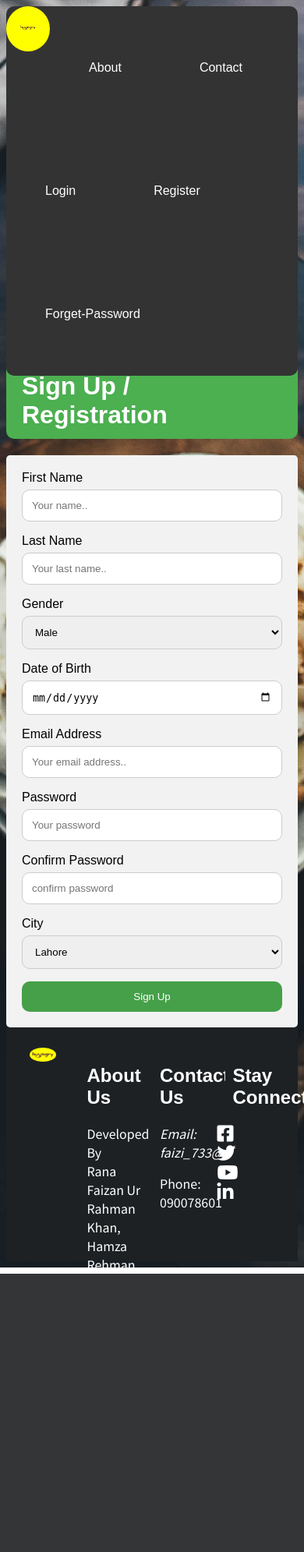
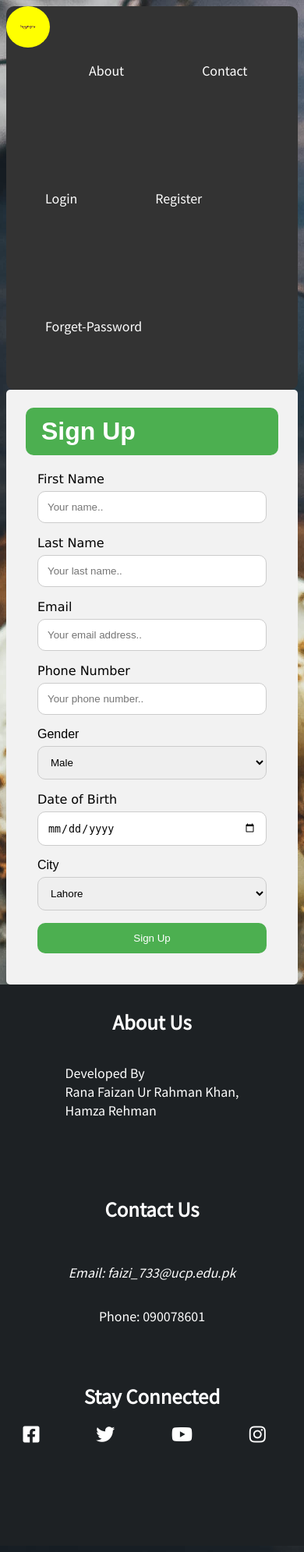
Before and after one commit to RanaFaizan/Huungry, a PHP site: page /register.html in a window 390 px wide; the page is wider, and only the part inside the window is pictured. Shown: that part at 78% size. Before the commit the page ends 1634 px from the top of that part, so only its background shows below. Run offline with PHP 8.4, Linux system fonts and the light colour scheme; some libraries are stand-ins or nearby versions.

Commit message:
Updated responsive layout for all pages except about and home page

```diff
--- a/css/coloumns.css
+++ b/css/coloumns.css
@@ -1,8 +1,8 @@
 .column {
     float: left;
-    width: 25%;
+    width: 100%;
     padding: 10px;
-    height: 300px; /* Should be removed. Only for demonstration */
+    height: 15em; /* Should be removed. Only for demonstration */
     background-color: #1d2124;
 }
 
--- a/css/form.css
+++ b/css/form.css
@@ -69,7 +69,7 @@ span{
 .container {
     border-radius: 5px;
     background-color: #f2f2f2;
-    padding: 20px;
+    padding: 40px;
 }
 
 button{
@@ -94,20 +94,30 @@ footer{
     background-size: cover;
 }
 
-footer p{
+footer p,a,address{
     color: white;
     text-decoration: none;
     font-family: 'Noto Sans JP', sans-serif;
+    display: flex;
+    flex-wrap: wrap;
+    justify-content: center;
 }
 
-footer p a{
-    color: white;
-    text-decoration: none;
-    font-family: 'Noto Sans JP', sans-serif;
+.icons{
+    display: flex;
+    flex-direction: row;
+    justify-content: space-around;
+
 }
 
-footer address{
-    color: white;
-    text-decoration: none;
-    font-family: 'Noto Sans JP', sans-serif;
-}
+/*footer a{*/
+    /*color: white;*/
+    /*text-decoration: none;*/
+    /*font-family: 'Noto Sans JP', sans-serif;*/
+/*}*/
+
+/*footer address{*/
+    /*color: white;*/
+    /*text-decoration: none;*/
+    /*font-family: 'Noto Sans JP', sans-serif;*/
+/*}*/
--- a/css/responsive.css
+++ b/css/responsive.css
@@ -1,3 +1,26 @@
+.row {
+    display: -ms-flexbox;
+    display: flex;
+    -ms-flex-wrap: wrap;
+    flex-wrap: wrap;
+    margin-right: -15px;
+    margin-left: -15px;
+}
+
+my-3 {
+    margin-top: 1rem !important;
+    margin-bottom: 1rem !important;
+}
+
+.col{
+    padding-right: 15px;
+    padding-left: 15px;
+}
+
+.hide{
+    display: block;
+}
+
 /* For desktop: */
 .col-1 {width: 8.33%;}
 .col-2 {width: 16.66%;}
@@ -12,9 +35,12 @@
 .col-11 {width: 91.66%;}
 .col-12 {width: 100%;}
 
-@media only screen and (max-width: 768px) {
+@media only screen and (max-width: 953px) {
     /* For mobile phones: */
     [class*="col-"] {
         width: 100%;
     }
+    [class*="hide"]{
+        display: none;
+    }
 }
--- a/register.html
+++ b/register.html
@@ -7,6 +7,7 @@
     <link rel="stylesheet" href="css\style.css">
     <link rel="stylesheet" href="css\form.css">
     <link rel="stylesheet" href="css\coloumns.css">
+    <link rel="stylesheet" href="css\responsive.css">
     <link href="https://fonts.googleapis.com/css?family=Noto+Sans+JP" rel="stylesheet">
     <link rel="stylesheet" href="https://use.fontawesome.com/releases/v5.8.1/css/all.css"
           integrity="sha384-50oBUHEmvpQ+1lW4y57PTFmhCaXp0ML5d60M1M7uH2+nqUivzIebhndOJK28anvf" crossorigin="anonymous">
@@ -28,44 +29,74 @@
 </header>
 <!--<hr>-->
 <main>
-    <h1>Sign Up / Registration</h1>
     <div class="container">
         <form action="/action_page.php">
-            <label for="fname">First Name</label>
-            <input type="text" id="fname" name="firstname" placeholder="Your name..">
 
-            <label for="lname">Last Name</label>
-            <input type="text" id="lname" name="lastname" placeholder="Your last name..">
+            <div class="row">
+                <div class="col-12">
+                    <h1>Sign Up</h1>
+                </div>
+            </div>
 
-            <label for="gender">Gender</label>
-            <select id="gender" name="gender">
-                <option value="male">Male</option>
-                <option value="female">Female</option>
-                <option value="Un-specified">Un-specified</option>
+            <div class="row">
+
+                <div class="col col-2"><label for="fname"><span>First Name</span></label></div>
+                <div class="col col-4"><input type="text" id="fname" name="firstname" placeholder="Your name.."></div>
+
+                <div class="col col-2"><label for="lname"><span>Last Name</span></label></div>
+                <div class="col col-4"><input type="text" id="lname" name="lastname" placeholder="Your last name.."></div>
+
+            </div>
+
+            <div class="row">
+
+                <div class="col col-2"><label for="email"><span>Email</span></label></div>
+                <div class="col col-4"><input type="text" id="email" name="email" placeholder="Your email address.."></div>
+
+                <div class="col col-2"><label for="pnum"><span>Phone Number</span></label></div>
+                <div class="col col-4"><input type="text" id="pnum" name="phone" placeholder="Your phone number.."></div>
+
+            </div>
+
+            <div class="row">
+
+                <div class="col col-2"><label for="gender">Gender</label></div>
+
+                <div  class="col col-4">
+                    <select id="gender" class="selection" name="city">
+                        <option value="lahore">Male</option>
+                        <option value="lahore">Female</option>
+                        <option value="lahore">Un-specified</option>
                     </select>
+                </div>
 
-            <label for="dbirth">Date of Birth</label>
-            <input type="date" id="dbirth" name="birth" placeholder="Your date of birth..">
+                <div class="col col-2"><label for="birth"><span>Date of Birth</span></label></div>
+                <div class="col col-4"><input type="date" id="birth" name="birth"></div>
 
-            <label for="mail">Email Address</label>
-            <input type="text" id="mail" name="email" placeholder="Your email address..">
+            </div>
 
-            <label for="pass">Password</label>
-            <input type="password" id="pass" name="password" placeholder="Your password">
+            <div class="row">
 
-            <label for="cpass">Confirm Password</label>
-            <input type="password" id="cpass" name="confirmpassword" placeholder="confirm password">
+                <div class="col col-2"><label for="city">City</label></div>
 
-            <label for="city">City</label>
-            <select id="city" name="city">
+                <div  class="col col-10">
+                    <select id="city" class="selection" name="city">
                         <option value="lahore">Lahore</option>
                         <option value="lahore">Karachi</option>
                         <option value="lahore">Peshawar</option>
                         <option value="lahore">Queta</option>
                         <option value="lahore">Islamabad</option>
                     </select>
+                </div>
 
-            <button>Sign Up</button>
+            </div>
+
+            <div class="row">
+                <div class="col col-1">
+                    <input class="submitBTTN" type="submit" value="Sign Up">
+                </div>
+            </div>
+
         </form>
     </div>
 </main>
@@ -73,16 +104,16 @@
 <footer>
     <div class="row">
 
-        <div class="column">
+        <div class="hide col-3 column">
 
             <ul>
-                <a class="logoimg" href="index.html"><img class="logo" src="images/logo.png" alt="Home"></a>
+                <a href="index.html"><img class="logo" src="images/logo.png" alt="Home"></a>
             </ul>
 
         </div>
 
-        <div class="column">
-            <a class="logoimg" href="about.html"><h2>About Us</h2></a>
+        <div class="col-3 column">
+            <a href="about.html"><h2>About Us</h2></a>
             <p>
                 Developed By<br>
                 Rana Faizan Ur Rahman Khan,<br>
@@ -91,8 +122,8 @@
 
         </div>
 
-        <div class="column">
-            <a class="logoimg" href="contact.html"><h2>Contact Us</h2></a>
+        <div class="col-3 column">
+            <a  href="contact.html"><h2>Contact Us</h2></a>
             <p>
             <address>
                 Email: faizi_733@ucp.edu.pk
@@ -104,12 +135,14 @@
             </p>
         </div>
 
-        <div class="column">
-            <a class="logoimg" href="about.html"><h2>Stay Connected</h2></a>
-            <a class="logoimg" href="about.html"><i class="fab fa-facebook-square"></i><br></a>
-            <a class="logoimg" href="about.html"><i class="fab fa-twitter"></i><br></a>
-            <a class="logoimg" href="about.html"><i class="fab fa-youtube"></i><br></a>
-            <a class="logoimg" href="about.html"><i class="fab fa-linkedin-in"></i><br></a>
+        <div class="col-3 column">
+            <a href="about.html"><h2>Stay Connected</h2></a>
+            <div class="icons">
+                <a class="logoimg" href="about.html"><i class="fab fa-facebook-square"></i></a>
+                <a class="logoimg" href="about.html"><i class="fab fa-twitter"></i></a>
+                <a class="logoimg" href="about.html"><i class="fab fa-youtube"></i></a>
+                <a class="logoimg" href="about.html"><i class="fab fa-instagram"></i></a>
+            </div>
 
         </div>
 
```
Also changed, not shown: about.html (+16 -13 lines), contact.html (+35 -32 lines), forget-password.html (+33 -16 lines), forget-password2.html (+45 -15 lines), forget-password3.html (+24 -20 lines), index.html (+15 -12 lines), login.html (+36 -20 lines). Lines whose indentation alone changed are shown as unchanged.
